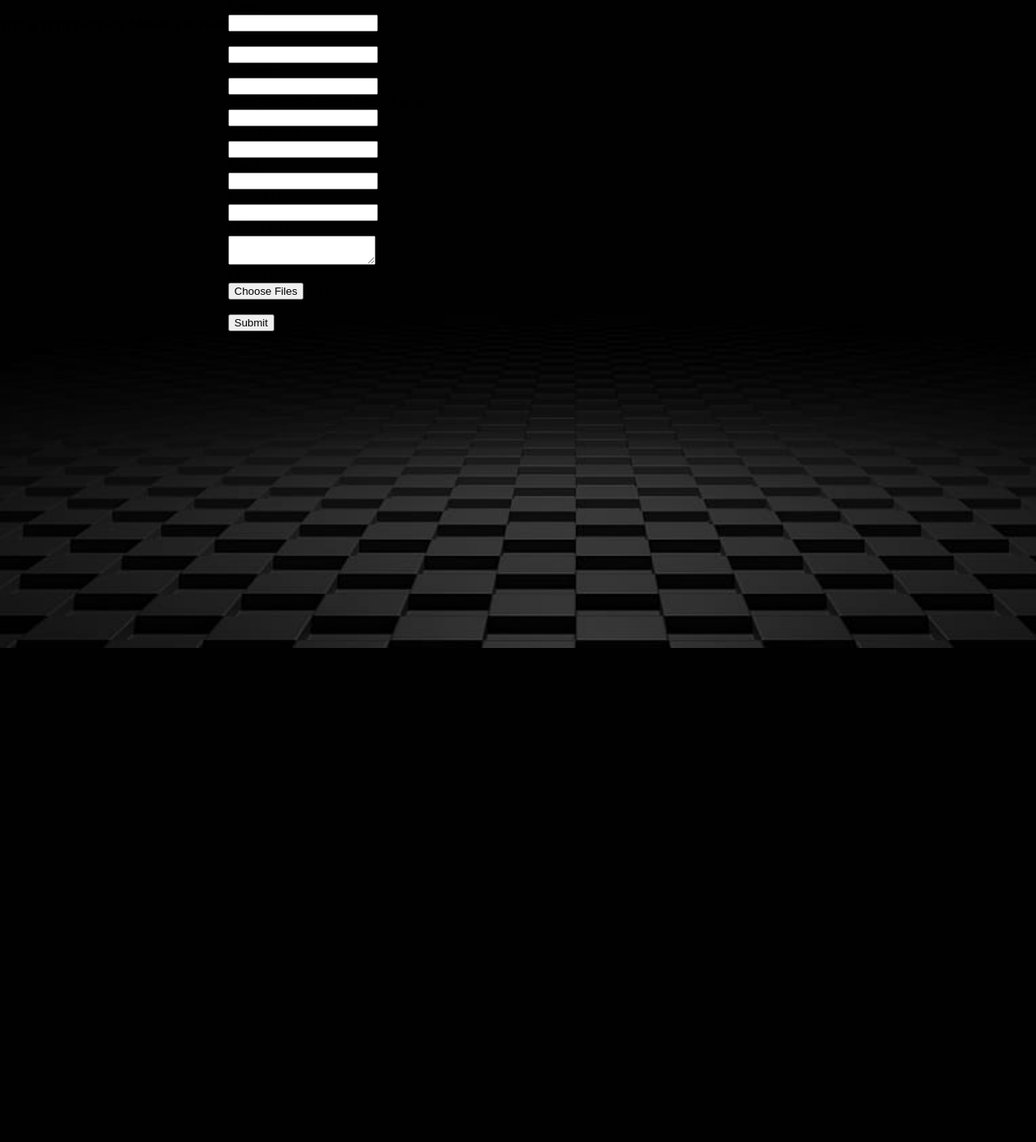
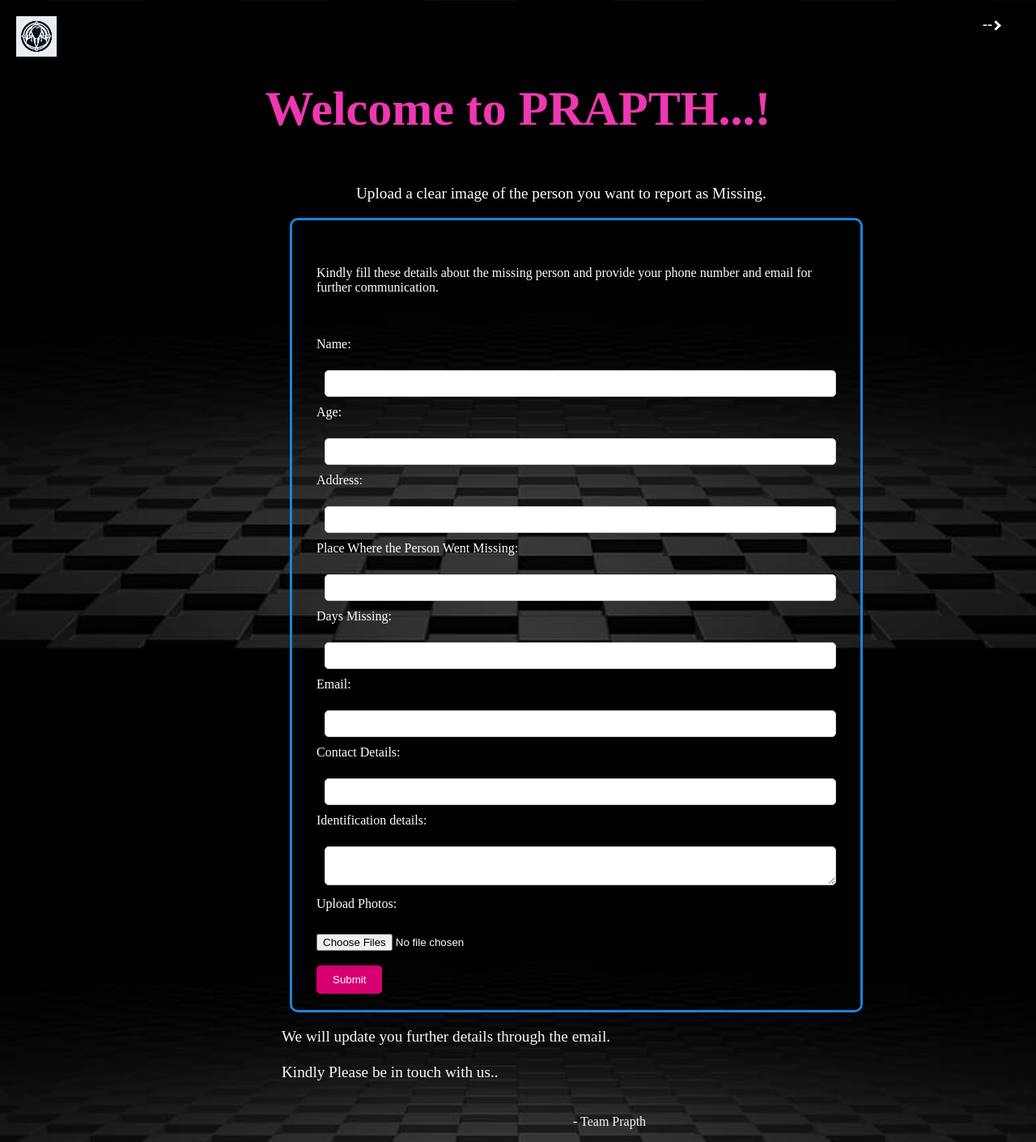
Before and after one commit to aswinshibu2001/prapth, a Flask app: template templates/missing_reporting.html in a window 1280 px wide. Shown: the whole page at 81% size. Before the commit the page ends 800 px from the top, so only its background shows below. Run offline with Flask 3, Linux system fonts and the light colour scheme; the template is opened without the code that fills it, so the values that code supplies are empty; some libraries are stand-ins or nearby versions.

Commit message:
main menu css completed

```diff
--- /dev/null
+++ b/static/css/missing_reporting.css
@@ -0,0 +1,133 @@
+/* ************************************ logo and home button in navigation bar ************************** */
+.logo {
+    position: absolute;
+    top: 20px;
+    left: 20px;
+}
+
+.logo img {
+    width: 50px;
+    height: 50px;
+}
+
+.navbar {
+    position: absolute;
+    top: 20px;
+    right: 20px;
+}
+
+.navbar a {
+    font-size: 18px;
+    color:#fcfeff;
+    text-decoration: none;
+    font-weight: 600;
+    margin: 0 10px;
+    border-radius: 25px;
+    padding: 6px 15px;
+}
+
+.navbar a:hover {
+    background: black;
+    color: #fff;
+}
+
+/* ************************************ logo and home button in navigation bar ************************** */
+
+.arrow {
+    border: solid rgb(250, 250, 250);
+    border-width: 0 3px 3px 0;
+    display: inline-block;
+    padding: 3px;
+  }
+
+  .right {
+    transform: rotate(-45deg);
+    -webkit-transform: rotate(-45deg);
+  }
+
+h1{
+    position: relative;
+    color: #ee38b1;
+    text-align: center;
+   margin-top: 100px;
+   /* left: 200px; */
+   font-family: 'Times New Roman', Times, serif;
+   font-size: 60px;
+}
+
+#p1{
+    position: absolute;
+    color: #fefefe;
+    /* margin-top: 190px; */
+    left: 440px;
+    font-size: larger;
+    padding-bottom: 20px;
+
+}
+
+#p2{
+    position: relative;
+    left: 340px;
+    font-size: larger;
+    color: #fcf7f7;
+    width: fit-content;
+}
+
+.form-container {
+    border: 3px solid #1884dd;
+    /* position: absolute; */
+    /* background-color: rgba(239, 198, 198, 0.2); */
+    padding-left: 30px;
+    padding-top: 40px;
+    padding-right: 40px;
+    padding-bottom: 20px;
+    border-radius: 10px;
+   margin-bottom: 10px;
+    margin-top: 100px;
+    width: 50%;
+    margin-left: 350px;
+  color: #fffefe;
+}
+
+.form-container h3 {
+    font-size: 24px;
+}
+
+.form-container form {
+    text-align: left;
+}
+
+.form-container label {
+    display: block;
+    margin-bottom: 5px;
+}
+
+.form-container input[type="text"],
+.form-container input[type="email"],
+.form-container textarea {
+    width: 100%;
+    padding: 8px;
+    margin-bottom: 10px;
+    margin-left: 10px;
+    margin-right: 10px;
+    border: 1px solid #ccc;
+    border-radius: 5px;
+    box-sizing: border-box;
+}
+
+.form-container input[type="file"] {
+    margin-top: 5px;
+}
+
+.form-container input[type="submit"] {
+    background-color: #D60073;
+    color: white;
+    padding: 10px 20px;
+    border: none;
+    border-radius: 5px;
+    cursor: pointer;
+}
+
+.form-container input[type="submit"]:hover {
+    background-color: #3253b5;
+}
--- a/static/css/suspect_reporting.css
+++ b/static/css/suspect_reporting.css
@@ -1,25 +1,95 @@
 
+/* ************************************ logo and home button in navigation bar ************************** */
+.logo {
+    position: absolute;
+    top: 20px;
+    left: 20px;
+}
+
+.logo img {
+    width: 50px;
+    height: 50px;
+}
+
+.navbar {
+    position: absolute;
+    top: 20px;
+    right: 20px;
+}
+
+.navbar a {
+    font-size: 18px;
+    color: #fff;
+    text-decoration: none;
+    font-weight: 600;
+    margin: 0 10px;
+    border-radius: 25px;
+    padding: 6px 15px;
+}
+
+.navbar a:hover {
+    background: black;
+    color: #fff;
+}
+
+/* ************************************ logo and home button in navigation bar ************************** */
 
 h1{
+    position: relative;
     color: #D60073;
     text-align: center;
-   margin-top: 150px;
+   margin-top: 100px;
+   left: 500px;
+   font-family: 'Times New Roman', Times, serif;
+   font-size: 60px;
+}
+
+#p1{
+    position: absolute;
+    color: #fefefe;
+    margin-top: 190px;
+    left: 540px;
+    font-size: larger;
+}
+
+body {
+    height: 100vh;
+
+    display: flex;
 }
 
 
-body {
-    height: 100vh;
-    /* background-color: rgb(193, 18, 76); */
-    margin: 0;
-    display: flex;
-    /* align-items: center; */
-    /* justify-content: center; */
+#form{
+    position: relative;
+    top: 300px;
+    /* left: 300px; */
+    /* background-color: #D60073; */
+    height: 200px;
 }
 
-.suspect-form {
-    /* padding-top: 100px; */
-    margin-top: 20px;
-    color: aliceblue;
+#suspect-form {
+
+    border: 5px solid #ccc; /* Add your desired border style and color */
+    margin-top: 50px;
+    padding: 20px; /* Adjust padding as needed */
+    width: 100%; /* Adjust width as needed */
+    max-width: 500px;/* Adjust width as needed */
+    height: 300px;
+    margin: 0 auto; /* This will center the form horizontally */
     text-align: center;
-    /* Add any other styling you need for your form */
+    color: #f8f8f8;
+
 }
+
+#suspect-form input {
+    margin-bottom: 10px; /* Add some space between the file input and the button */
+}
+
+#suspect-form button {
+    background-color: #16f91e; /* Add your desired button background color */
+    color: white;
+    padding: 10px 20px;
+    border: none;
+    border-radius: 5px;
+    cursor: pointer;
+}
--- a/templates/missing_reporting.html
+++ b/templates/missing_reporting.html
@@ -5,7 +5,7 @@
     <meta name="viewport" content="width=device-width, initial-scale=1.0">
     <title>Face Recognition</title>
 
-    <link rel="stylesheet" href="static/css/suspect_reporting.css">
+    <link rel="stylesheet" href="static/css/missing_reporting.css">
     <script type="module" src="static/js/missing-p-details.js"></script>
 
 </head>
@@ -13,10 +13,20 @@
 
 <body style="background-image: url('static/images/back1.jpeg'); background-repeat: no-repeat;background-size: cover; background-attachment:fixed;">
 
-    <h2>PRAPTH</h2>
 
-    <!-- <div class="form-container" id="reportForm" style="display: none;"> -->
-        <h3>Report Missing Person</h3>
+    <a href="/home.html" class="logo">
+        <img src="static\images\prapth-logo.jpeg" alt="Prapth Logo" width="80" height="80">
+    </a>
+    <nav class="navbar">
+        <a href="/main-menu.html">  --<i class="arrow right"></i></a>
+        <span id="username-placeholder"></span>
+    </nav>
+
+     <h1> <b>W</b>elcome to <b>PRAPTH</b>...!</h1>
+    <p id="p1">Upload a clear image of the person you want to report as Missing. </p>
+
+    <div class="form-container" id="reportForm" >
+        <p>Kindly fill these details about the missing person and provide your phone number and email for further communication.</p><br><br>
         <form id="missingPersonForm">
             <label for="name">Name:</label><br>
             <input type="text" id="name" name="name" ><br>
@@ -39,7 +49,7 @@
             <label for="contact">Contact Details:</label><br>
             <input type="text" id="contact" name="contact"><br>
 
-            <label for="details">Other Details:</label><br>
+            <label for="details">Identification details:</label><br>
             <textarea id="details" name="details"></textarea><br>
 
             <label for="photos">Upload Photos:</label><br>
@@ -47,6 +57,10 @@
 
             <input type="submit" value="Submit">
         </form>
-    <!-- </div>  -->
+    </div>
+
+    <p id="p2"> We will update you further details through the email.<br><br> Kindly Please be in touch with us.. <br><br></p>
+    <p style="margin-left: 700px;color: #fcf7f7;">- Team Prapth</p>
+
 </body>
 </html>
```
Also changed, not shown: static/css/main-menu.css (+2 -52 lines), templates/suspect_reporting.html (+17 -3 lines).
